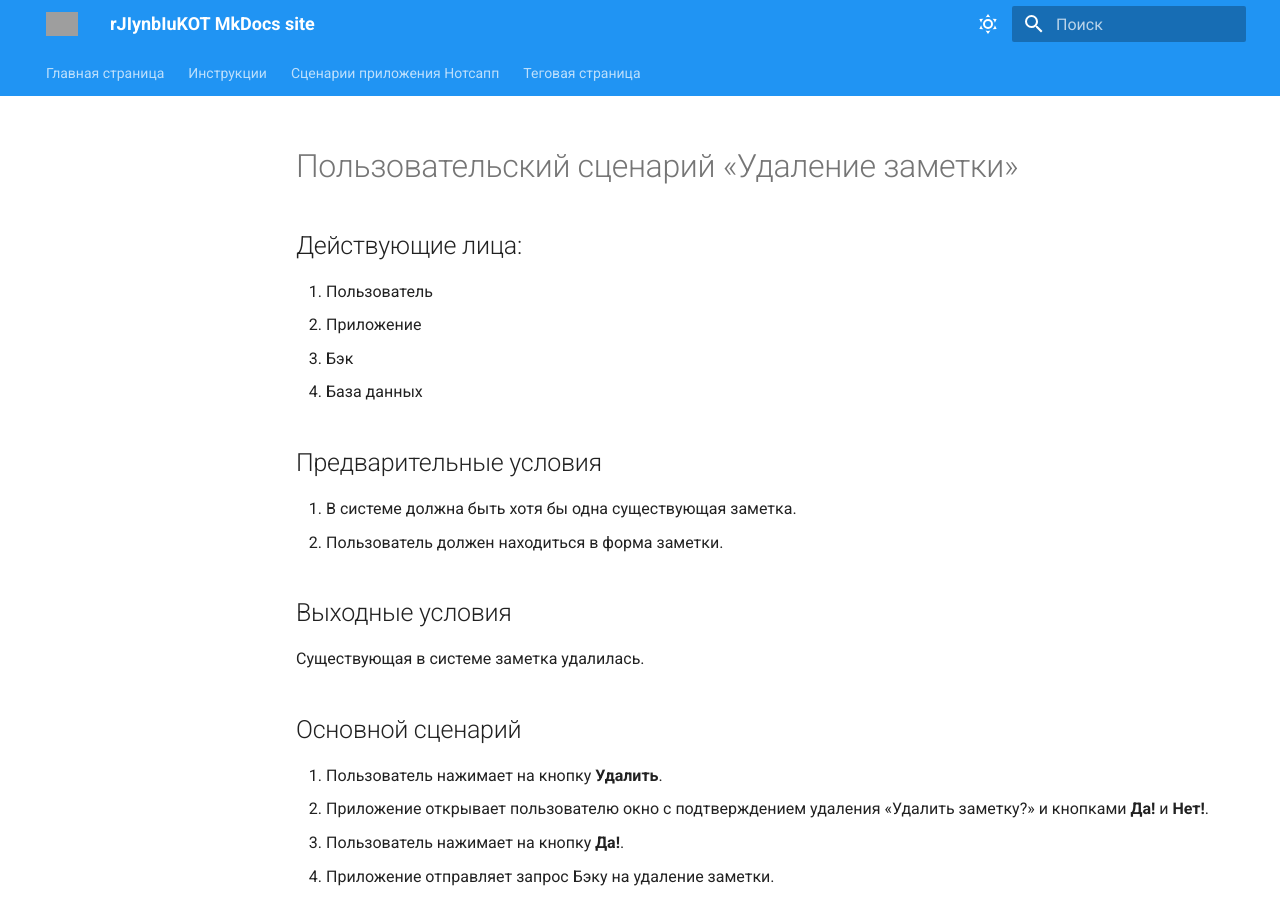
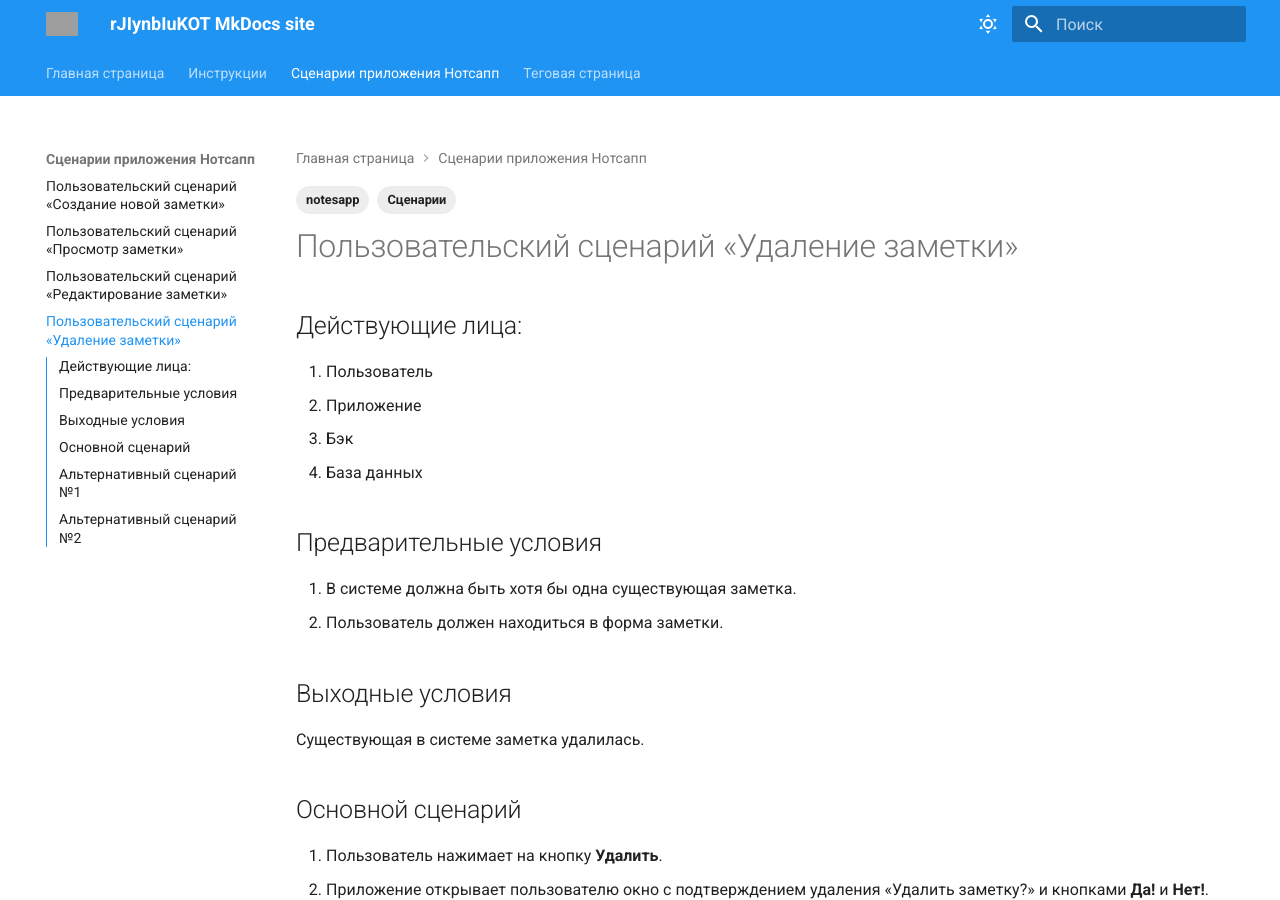
Before and after one commit to rJIynbIuKOT/DaC_MkDocs, an MkDocs documentation site: the page built from docs/notesapp/scenario-4.md, in a window 1280 px wide and 900 px high. Built offline with MkDocs 1.6.1 and Material for MkDocs 9.7.7, drawn with Linux system fonts in a browser that asks for light colours; grey boxes are pictures that could not be loaded.

Commit message:
add tags

```diff
--- a/docs/notesapp/scenario-1.md
+++ b/docs/notesapp/scenario-1.md
@@ -1,3 +1,9 @@
+---
+tags:
+  - Сценарии
+  - notesapp
+---
+
 # Пользовательский сценарий «Создание новой заметки»
 
 ### Действующие лица:
--- a/docs/notesapp/scenario-2.md
+++ b/docs/notesapp/scenario-2.md
@@ -1,3 +1,9 @@
+---
+tags:
+  - Сценарии
+  - notesapp
+---
+
 # Пользовательский сценарий «Просмотр заметки»
 
 ## Действующие лица:
--- a/docs/notesapp/scenario-3.md
+++ b/docs/notesapp/scenario-3.md
@@ -1,3 +1,9 @@
+---
+tags:
+  - Сценарии
+  - notesapp
+---
+
 # Пользовательский сценарий «Редактирование заметки»
 
 ## Действующие лица:
--- a/docs/notesapp/scenario-4.md
+++ b/docs/notesapp/scenario-4.md
@@ -1,3 +1,9 @@
+---
+tags:
+  - Сценарии
+  - notesapp
+---
+
 # Пользовательский сценарий «Удаление заметки»
 
 ## Действующие лица:
--- a/mkdocs.yml
+++ b/mkdocs.yml
@@ -53,6 +53,8 @@ plugins:
       - Аквафор
       - Личное
       - Telegram
+      - Сценарии
+      - notesapp
   - glightbox
 
 markdown_extensions: # Расширения markdown
@@ -84,4 +86,5 @@ nav: # Структура сайта
   - Пользовательский сценарий «Создание новой заметки»: notesapp/scenario-1.md
   - Пользовательский сценарий «Просмотр заметки»: notesapp/scenario-2.md
   - Пользовательский сценарий «Редактирование заметки»: notesapp/scenario-3.md
+  - Пользовательский сценарий «Удаление заметки»: notesapp/scenario-4.md
 - Теговая страница: tags.md
```
